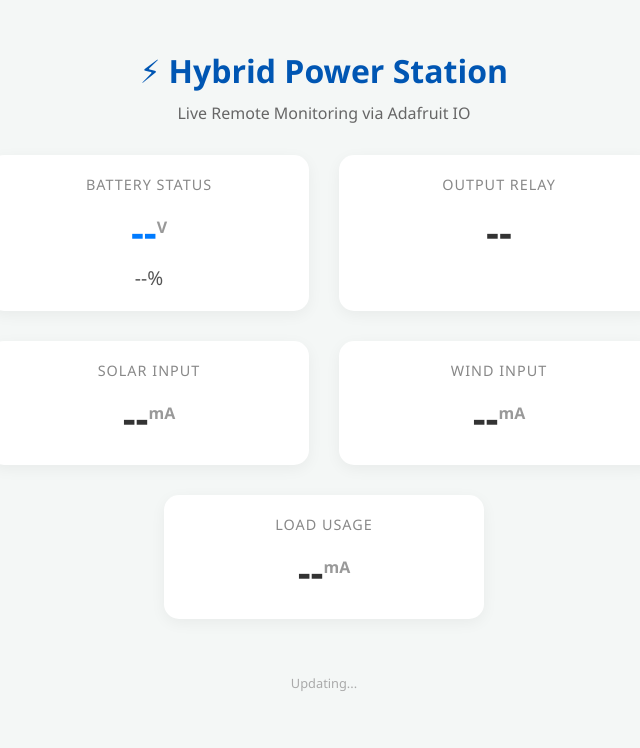
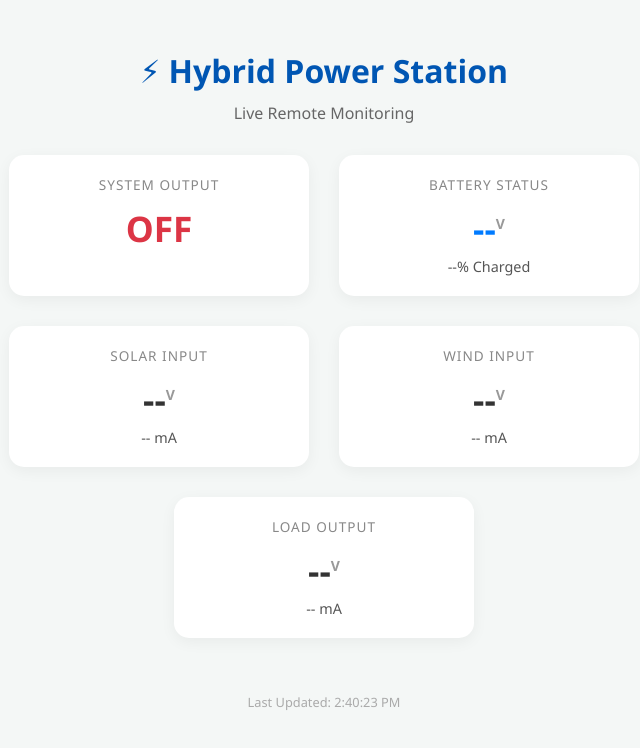
Before and after one commit to Bharath123847/power-station-dashboard, a plain HTML site: page index.html in a window 1280 px wide. Shown: the whole page, without its empty margins (316-956 px from the left). Drawn offline with Linux system fonts and the light colour scheme; no server answers.

Commit message:
Refactor HTML for Hybrid Power Station Dashboard

```diff
--- a/index.html
+++ b/index.html
@@ -3,7 +3,7 @@
 <head>
     <meta charset="UTF-8">
     <meta name="viewport" content="width=device-width, initial-scale=1.0">
-    <title>Hybrid Power Station - Live Dashboard</title>
+    <title>Hybrid Power Station - Live Monitor</title>
     <style>
         body {
             font-family: 'Segoe UI', Tahoma, Geneva, Verdana, sans-serif;
@@ -19,7 +19,7 @@
             display: flex;
             flex-wrap: wrap;
             justify-content: center;
-            max-width: 800px;
+            max-width: 900px;
             margin: 0 auto;
         }
 
@@ -29,24 +29,25 @@
             margin: 15px;
             border-radius: 15px;
             box-shadow: 0 4px 15px rgba(0,0,0,0.05);
-            width: 280px;
+            width: 260px;
             transition: transform 0.2s;
         }
         .card:hover { transform: translateY(-5px); }
 
         .label {
             color: #888;
-            font-size: 0.9em;
+            font-size: 0.85em;
             text-transform: uppercase;
             letter-spacing: 1px;
             margin-bottom: 10px;
         }
         .value {
-            font-size: 2.5em;
+            font-size: 2.2em;
             font-weight: bold;
             color: #333;
         }
         .unit { font-size: 0.4em; color: #999; vertical-align: super;}
+        .sub-value { font-size: 0.9em; color: #555; margin-top: 5px; }
 
         /* Specific Colors */
         .status-on { color: #28a745; }
@@ -59,113 +60,117 @@
 <body>
 
     <h1>⚡ Hybrid Power Station</h1>
-    <p>Live Remote Monitoring via Adafruit IO</p>
+    <p>Live Remote Monitoring</p>
 
     <div class="container">
+
+        <div class="card">
+            <div class="label">System Output</div>
+            <div class="value" id="relay-status">--</div>
+        </div>
+
         <div class="card">
             <div class="label">Battery Status</div>
             <div class="value batt-text">
                 <span id="batt-voltage">--</span><span class="unit">V</span>
             </div>
-            <div style="margin-top: 5px; font-size: 1.2em; color: #555;">
-                <span id="batt-percent">--</span>%
+            <div class="sub-value">
+                <span id="batt-percent">--</span>% Charged
             </div>
-        </div>
-
-        <div class="card">
-            <div class="label">Output Relay</div>
-            <div class="value" id="relay-status">--</div>
         </div>
 
         <div class="card">
             <div class="label">Solar Input</div>
             <div class="value">
-                <span id="solar-current">--</span><span class="unit">mA</span>
+                <span id="solar-voltage">--</span><span class="unit">V</span>
+            </div>
+            <div class="sub-value">
+                <span id="solar-current">--</span> mA
             </div>
         </div>
 
         <div class="card">
             <div class="label">Wind Input</div>
             <div class="value">
-                <span id="wind-current">--</span><span class="unit">mA</span>
+                <span id="wind-voltage">--</span><span class="unit">V</span>
+            </div>
+            <div class="sub-value">
+                <span id="wind-current">--</span> mA
             </div>
         </div>
 
         <div class="card">
-            <div class="label">Load Usage</div>
+            <div class="label">Load Output</div>
             <div class="value">
-                <span id="load-current">--</span><span class="unit">mA</span>
+                <span id="load-voltage">--</span><span class="unit">V</span>
+            </div>
+            <div class="sub-value">
+                <span id="load-current">--</span> mA
             </div>
         </div>
+
     </div>
 
     <div class="footer" id="last-update">Updating...</div>
 
     <script>
         // --- CONFIGURATION ---
-        const AIO_USERNAME = bthcreator; // <<< REPLACE THIS
-        const AIO_KEY = aio_TAqJ61wNerauvAeV8DT8UBBy2dA2;       // <<< REPLACE THIS
+        const AIO_USERNAME = "YOUR_ADAFRUIT_USERNAME"; // <<< REPLACE THIS
+        const AIO_KEY = "YOUR_ADAFRUIT_IO_KEY";       // <<< REPLACE THIS
         // ---------------------
 
-        async function fetchData(feedName, elementId) {
+        async function fetchData(feedName) {
             const url = `https://io.adafruit.com/api/v2/${AIO_USERNAME}/feeds/${feedName}/last`;
             try {
-                const response = await fetch(url, {
-                    headers: { "X-AIO-Key": AIO_KEY }
-                });
-                if (!response.ok) throw new Error("API Error");
+                const response = await fetch(url, { headers: { "X-AIO-Key": AIO_KEY } });
                 const data = await response.json();
-
-                const element = document.getElementById(elementId);
-
-                // Handle Relay Status (1/0 to ON/OFF)
-                if (feedName === 'relay-status') {
-                    if (data.value == '1') {
-                        element.innerText = "ON";
-                        element.className = "value status-on";
-                    } else {
-                        element.innerText = "OFF";
-                        element.className = "value status-off";
-                    }
-                }
-                // Handle Voltage (Calculate Percentage too)
-                else if (feedName === 'battery-voltage') {
-                    let voltage = parseFloat(data.value);
-                    element.innerText = voltage.toFixed(1);
-
-                    // Calculate Percentage
-                    let percent = 0;
-                    if (voltage >= 12.7) percent = 100;
-                    else if (voltage <= 11.7) percent = 0;
-                    else percent = Math.round(((voltage - 11.7) / (12.7 - 11.7)) * 100);
-
-                    document.getElementById('batt-percent').innerText = percent;
-                }
-                // Handle Current
-                else {
-                    element.innerText = parseFloat(data.value).toFixed(0);
-                }
-
-                // Update timestamp
-                let now = new Date();
-                document.getElementById('last-update').innerText = "Last Updated: " + now.toLocaleTimeString();
-
-            } catch (error) {
-                console.error("Error fetching " + feedName, error);
-            }
+                return data.value;
+            } catch (error) { console.error(error); return null; }
         }
 
-        function updateDashboard() {
-            fetchData('battery-voltage', 'batt-voltage');
-            fetchData('solar-current', 'solar-current');
-            fetchData('load-current', 'load-current');
-            fetchData('wind-current', 'wind-current');
-            fetchData('relay-status', 'relay-status');
+        async function updateDashboard() {
+            // Battery
+            let battV = await fetchData('battery-voltage');
+            if(battV) {
+                document.getElementById('batt-voltage').innerText = parseFloat(battV).toFixed(1);
+                let v = parseFloat(battV);
+                let p = 0;
+                if (v >= 12.7) p = 100; else if (v <= 11.7) p = 0;
+                else p = Math.round(((v - 11.7) / (12.7 - 11.7)) * 100);
+                document.getElementById('batt-percent').innerText = p;
+            }
+
+            // Relay
+            let relay = await fetchData('relay-status');
+            let relEl = document.getElementById('relay-status');
+            if(relay == '1') { relEl.innerText = "ON"; relEl.className = "value status-on"; }
+            else { relEl.innerText = "OFF"; relEl.className = "value status-off"; }
+
+            // Solar
+            let solV = await fetchData('solar-voltage');
+            let solA = await fetchData('solar-current');
+            if(solV) document.getElementById('solar-voltage').innerText = parseFloat(solV).toFixed(1);
+            if(solA) document.getElementById('solar-current').innerText = parseFloat(solA).toFixed(0);
+
+            // Wind
+            let wndV = await fetchData('wind-voltage');
+            let wndA = await fetchData('wind-current');
+            if(wndV) document.getElementById('wind-voltage').innerText = parseFloat(wndV).toFixed(1);
+            if(wndA) document.getElementById('wind-current').innerText = parseFloat(wndA).toFixed(0);
+
+            // Load
+            let ldV = await fetchData('load-voltage');
+            let ldA = await fetchData('load-current');
+            if(ldV) document.getElementById('load-voltage').innerText = parseFloat(ldV).toFixed(1);
+            if(ldA) document.getElementById('load-current').innerText = parseFloat(ldA).toFixed(0);
+
+            // Time
+            let now = new Date();
+            document.getElementById('last-update').innerText = "Last Updated: " + now.toLocaleTimeString();
         }
 
-        // Run immediately and then every 10 seconds
         window.onload = updateDashboard;
-        setInterval(updateDashboard, 10000);
+        setInterval(updateDashboard, 10000); // Update every 10 seconds
     </script>
 </body>
 </html>
```
